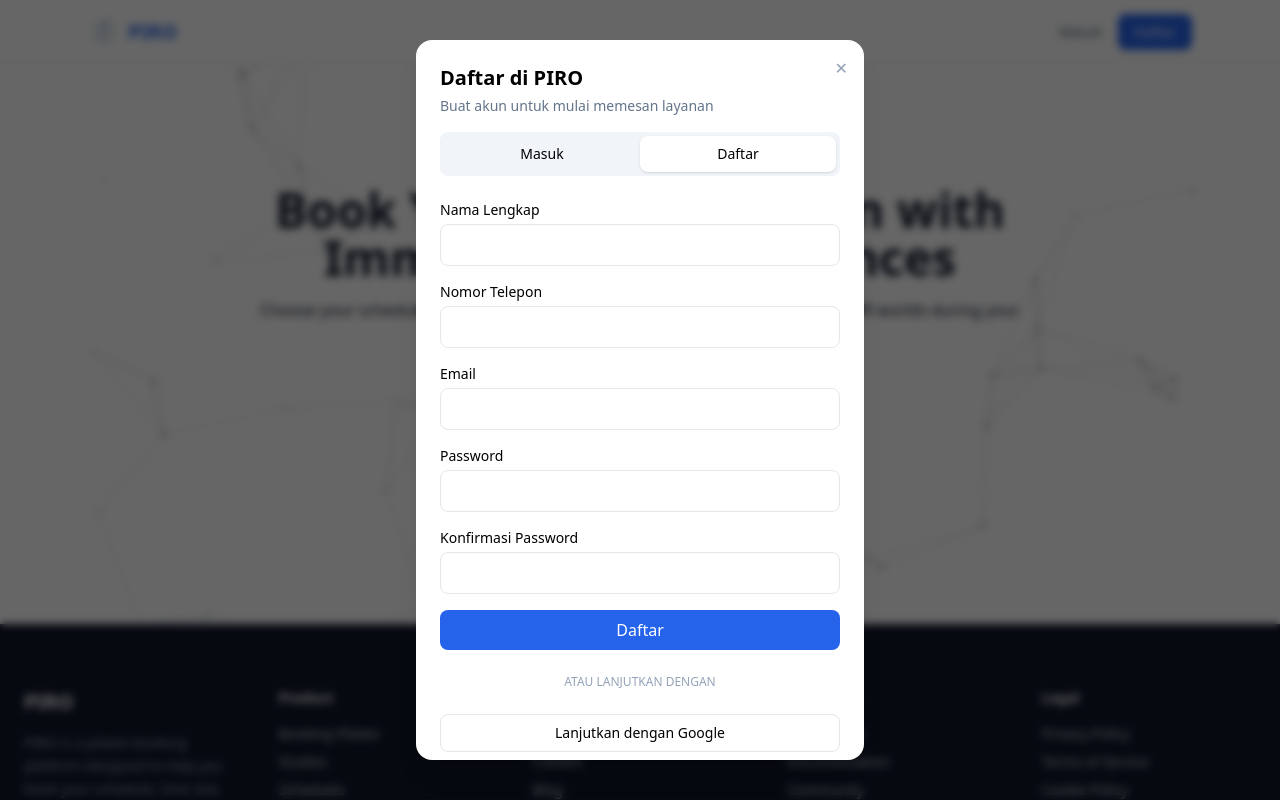
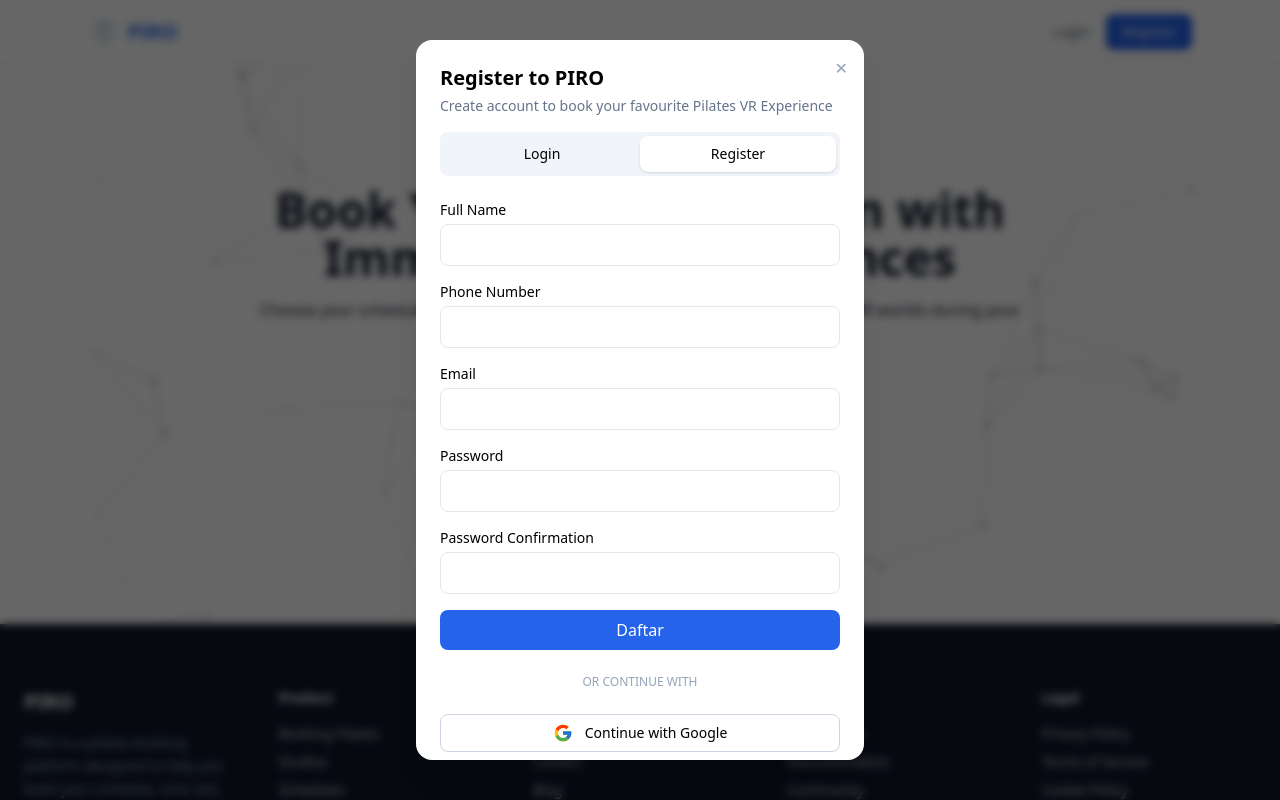
Before and after one commit to masanuddin/PIRO, a React (Vite) app in the folder frontend/: page / in a window 1280 px wide. Both pictures are taken after a click on the button "Shopping Cart". Shown: the top 800 px of the page. Built offline with nearby package versions, Linux system fonts and the light colour scheme.

Commit message:
Language fixed

```diff
--- a/frontend/src/components/AuthModal.jsx
+++ b/frontend/src/components/AuthModal.jsx
@@ -1,5 +1,6 @@
 import { useState, useEffect } from "react";
 import { useAuth } from "../context/AuthContext";
+import { FcGoogle } from "react-icons/fc";
 
 export default function AuthModal() {
   const {
@@ -79,13 +80,13 @@
           </button>
 
           <h2 className="text-xl font-semibold">
-            {tab === "login" ? "Masuk ke PIRO" : "Daftar di PIRO"}
+            {tab === "login" ? "Log into PIRO" : "Register to PIRO"}
           </h2>
 
           <p className="text-sm text-slate-500 mt-1">
             {tab === "login"
-              ? "Masuk untuk memesan layanan favorit kamu"
-              : "Buat akun untuk mulai memesan layanan"}
+              ? "Login to book your favourite Pilates VR Experience"
+              : "Create account to book your favourite Pilates VR Experience"}
           </p>
 
           {/* TAB */}
@@ -97,7 +98,7 @@
                 tab === "login" && "bg-white shadow"
               }`}
             >
-              Masuk
+              Login
             </button>
             <button
               type="button"
@@ -106,7 +107,7 @@
                 tab === "register" && "bg-white shadow"
               }`}
             >
-              Daftar
+              Register
             </button>
           </div>
 
@@ -114,7 +115,7 @@
             {tab === "register" && (
               <>
                 <div>
-                  <label className="block text-sm mb-1">Nama Lengkap</label>
+                  <label className="block text-sm mb-1">Full Name</label>
                   <input
                     name="name"
                     onChange={handleChange}
@@ -124,7 +125,7 @@
                 </div>
 
                 <div>
-                  <label className="block text-sm mb-1">Nomor Telepon</label>
+                  <label className="block text-sm mb-1">Phone Number</label>
                   <input
                     name="phone"
                     onChange={handleChange}
@@ -160,7 +161,7 @@
             {tab === "register" && (
               <div>
                 <label className="block text-sm mb-1">
-                  Konfirmasi Password
+                  Password Confirmation
                 </label>
                 <input
                   name="confirmPassword"
@@ -188,19 +189,22 @@
           </form>
 
           <div className="my-6 text-center text-xs text-slate-400">
-            ATAU LANJUTKAN DENGAN
+            OR CONTINUE WITH
           </div>
 
           <button
             type="button"
             onClick={loginWithGoogle}
-            className="w-full border py-2 rounded-lg text-sm"
+            className="w-full flex items-center justify-center gap-3
+                      border border-slate-300 py-2 rounded-lg text-sm
+                      hover:bg-slate-50 transition"
           >
-            Lanjutkan dengan Google
+            <FcGoogle size={20} />
+            <span>Continue with Google</span>
           </button>
 
           <p className="text-xs text-slate-400 mt-4 text-center">
-            Dengan melanjutkan, kamu menyetujui Syarat & Ketentuan kami
+            By clicking continue, you are agreeing to our Terms of Service
           </p>
         </div>
       </div>
--- a/frontend/src/components/LoginModal.jsx
+++ b/frontend/src/components/LoginModal.jsx
@@ -41,10 +41,10 @@
         </button>
 
         <h2 className="text-xl font-semibold text-slate-900">
-          Masuk ke PIRO
+          Login into PIRO
         </h2>
         <p className="text-sm text-slate-500 mt-1">
-          Masuk untuk memesan layanan favorit kamu
+          Login to book your favourite Pilates VR Experience
         </p>
 
         <form onSubmit={handleSubmit} className="mt-6 space-y-4">
--- a/frontend/src/components/Navbar.jsx
+++ b/frontend/src/components/Navbar.jsx
@@ -51,13 +51,13 @@
                 onClick={openLogin}
                 className="text-sm text-slate-600"
                 >
-                Masuk
+                Login
                 </button>
                 <button
                 onClick={openRegister}
                 className="bg-blue-600 text-white text-sm px-4 py-2 rounded-lg"
                 >
-                Daftar
+                Register
                 </button>
             </div>
             ) : (
```
